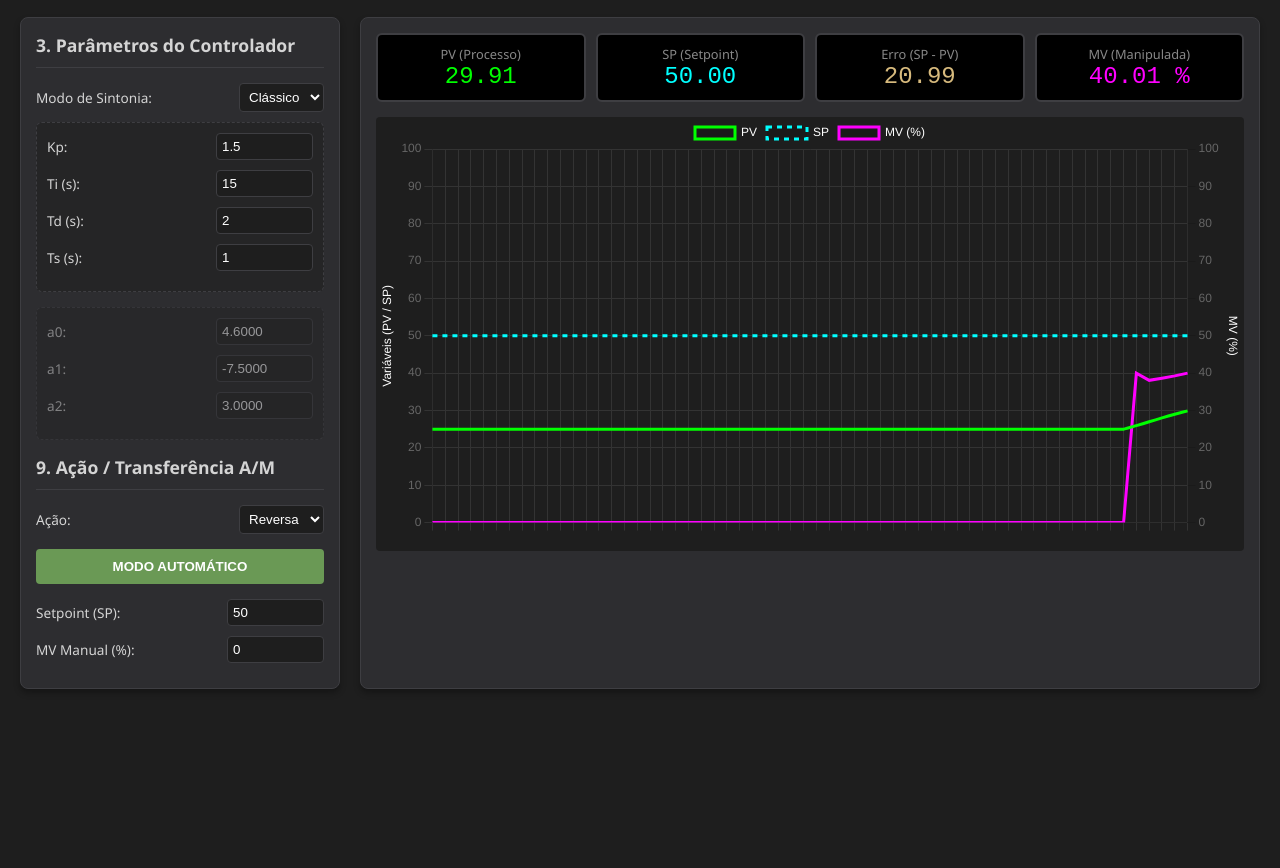
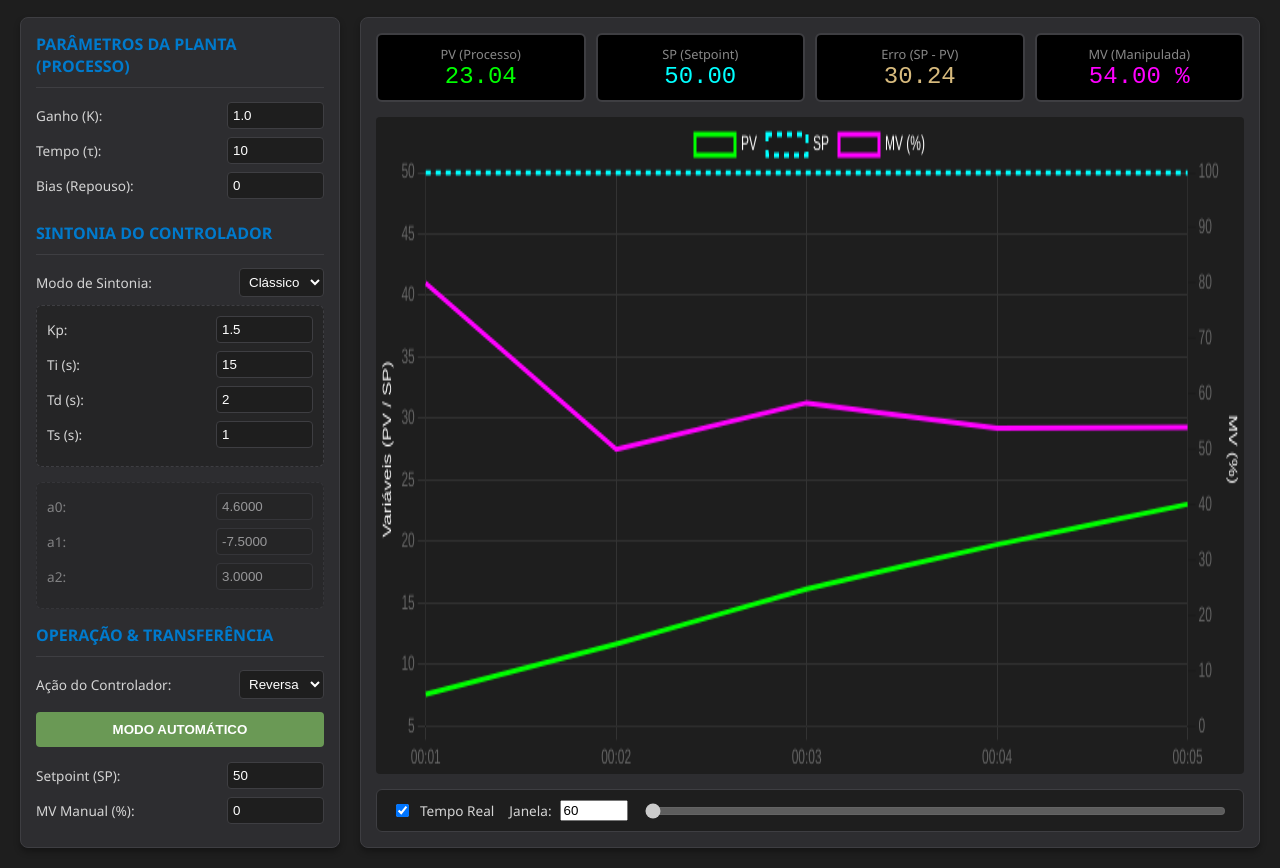
Before and after one commit to MGBFAS/Controlador, a plain HTML site: page index.html in a window 1280 px wide. Shown: the part 111-979 px from the top of the page. Before the commit the page ends 820 px from the top, so only its background shows below. Drawn offline with nearby package versions, Linux system fonts and the light colour scheme.

Commit message:
Refactor CSS and update HTML elements
Refactor CSS variables and update HTML structure for better readability and maintainability.

```diff
--- a/index.html
+++ b/index.html
@@ -7,14 +7,9 @@
     <script src="https://cdn.jsdelivr.net/npm/chart.js"></script>
     <style>
         :root {
-            --bg-color: #1e1e1e;
-            --panel-bg: #2d2d30;
-            --text-color: #d4d4d4;
-            --accent: #007acc;
-            --danger: #d16969;
-            --success: #6a9955;
-            --border: #3e3e42;
-            --warn: #d7ba7d;
+            --bg-color: #1e1e1e; --panel-bg: #2d2d30; --text-color: #d4d4d4;
+            --accent: #007acc; --danger: #d16969; --success: #6a9955;
+            --border: #3e3e42; --warn: #d7ba7d;
         }
         body {
             font-family: 'Segoe UI', Tahoma, Geneva, Verdana, sans-serif;
@@ -27,9 +22,10 @@
         .panel {
             background-color: var(--panel-bg); border: 1px solid var(--border);
             border-radius: 8px; padding: 15px; box-shadow: 0 4px 6px rgba(0,0,0,0.3);
+            display: flex; flex-direction: column;
         }
-        .panel h2 { font-size: 1.1em; margin-top: 0; border-bottom: 1px solid var(--border); padding-bottom: 10px; }
-        .form-group { margin-bottom: 10px; display: flex; justify-content: space-between; align-items: center; }
+        .panel h2 { font-size: 1.0em; margin-top: 0; border-bottom: 1px solid var(--border); padding-bottom: 10px; color: var(--accent); }
+        .form-group { margin-bottom: 8px; display: flex; justify-content: space-between; align-items: center; }
         .form-group label { font-size: 0.85em; }
         .form-group input, .form-group select {
             width: 85px; background-color: #1e1e1e; color: #fff;
@@ -39,7 +35,7 @@
             border: 1px dashed var(--border); padding: 10px; border-radius: 6px; margin-bottom: 15px; background-color: #252526;
         }
         .btn-toggle {
-            width: 100%; padding: 10px; margin-top: 5px; border: none;
+            width: 100%; padding: 10px; margin-top: 5px; margin-bottom: 15px; border: none;
             border-radius: 4px; font-weight: bold; cursor: pointer; transition: background 0.3s;
         }
         .btn-auto { background-color: var(--success); color: white; }
@@ -56,19 +52,30 @@
         .val-mv { color: #ff00ff !important; }
         .val-err { color: var(--warn) !important; }
 
-        canvas { background-color: #1e1e1e; border-radius: 4px; }
+        canvas { background-color: #1e1e1e; border-radius: 4px; flex-grow: 1; }
+        .history-controls {
+            display: flex; align-items: center; justify-content: space-between; gap: 15px;
+            margin-top: 15px; background-color: #1e1e1e; padding: 10px 15px;
+            border-radius: 6px; border: 1px solid var(--border);
+        }
+        .history-controls input[type="range"] { flex: 1; accent-color: var(--accent); cursor: pointer; }
+        .history-controls label { font-size: 0.85em; display: flex; align-items: center; gap: 8px; cursor: pointer; }
         .disabled-box { opacity: 0.5; pointer-events: none; }
     </style>
 </head>
 <body>
 
-    <h1>IHM - Controlador Digital Incremental</h1>
-    <div class="subtitle">Sintonia PID e Simulação de Processo</div>
+    <h1>IHM - Controlador Digital Genérico</h1>
+    <div class="subtitle">Sintonia PID e Simulação de Processo Contínuo</div>
 
     <div class="dashboard">
         <div class="panel">
-            <h2>3. Parâmetros do Controlador</h2>
+            <h2>PARÂMETROS DA PLANTA (PROCESSO)</h2>
+            <div class="form-group"><label title="Ganho Estático da Planta">Ganho (K):</label><input type="number" id="inp-pl-k" value="1.0" step="0.1"></div>
+            <div class="form-group"><label title="Inércia / Constante de tempo (s)">Tempo (τ):</label><input type="number" id="inp-pl-tau" value="10" step="1"></div>
+            <div class="form-group"><label title="Valor da PV quando MV = 0%">Bias (Repouso):</label><input type="number" id="inp-pl-bias" value="0" step="1"></div>
 
+            <h2 style="margin-top: 15px;">SINTONIA DO CONTROLADOR</h2>
             <div class="form-group">
                 <label>Modo de Sintonia:</label>
                 <select id="inp-modo-sintonia">
@@ -90,17 +97,17 @@
                 <div class="form-group"><label>a2:</label><input type="number" id="inp-a2" value="0.00" step="0.01"></div>
             </div>
 
-            <h2>9. Ação / Transferência A/M</h2>
+            <h2>OPERAÇÃO & TRANSFERÊNCIA</h2>
             <div class="form-group">
-                <label>Ação:</label>
+                <label>Ação do Controlador:</label>
                 <select id="inp-acao">
-                    <option value="reversa">Reversa (Aquecer)</option>
-                    <option value="direta">Direta (Resfriar)</option>
+                    <option value="reversa">Reversa (Ex: Aquecimento)</option>
+                    <option value="direta">Direta (Ex: Resfriamento)</option>
                 </select>
             </div>
 
             <button id="btn-am" class="btn-toggle btn-auto">MODO AUTOMÁTICO</button>
-            <div class="form-group" style="margin-top: 15px;"><label>Setpoint (SP):</label><input type="number" id="inp-sp" value="50" step="1"></div>
+            <div class="form-group"><label>Setpoint (SP):</label><input type="number" id="inp-sp" value="50" step="1"></div>
             <div class="form-group"><label>MV Manual (%):</label><input type="number" id="inp-mv-man" value="0" step="1" disabled></div>
         </div>
 
@@ -111,19 +118,21 @@
                 <div class="display-box"><div class="label">Erro (SP - PV)</div><div class="value val-err" id="disp-erro">0.00</div></div>
                 <div class="display-box"><div class="label">MV (Manipulada)</div><div class="value val-mv" id="disp-mv">0.00 %</div></div>
             </div>
-            <canvas id="trendChart" width="800" height="400"></canvas>
+            <canvas id="trendChart" width="800" height="350"></canvas>
+
+            <div class="history-controls">
+                <label><input type="checkbox" id="chk-realtime" checked> Tempo Real</label>
+                <label>Janela: <input type="number" id="inp-janela" value="60" min="10" max="600" step="10" style="width:60px;"></label>
+                <input type="range" id="slider-hist" min="0" max="0" value="0" disabled>
+            </div>
         </div>
     </div>
 
     <script>
         class ControladorDigitalPID {
             constructor(outMin = 0, outMax = 100) {
-                this.outMin = outMin;
-                this.outMax = outMax;
-                this.e_k1 = 0;
-                this.pv_k1 = 0;
-                this.pv_k2 = 0;
-                this.u_k1 = 0;
+                this.outMin = outMin; this.outMax = outMax;
+                this.e_k1 = 0; this.pv_k1 = 0; this.pv_k2 = 0; this.u_k1 = 0;
             }
 
             calcular(sp, pv, a0, a1, a2, dir, isAuto, manualMv, spTrackingAtivo = true) {
@@ -133,145 +142,154 @@
                 if (!isAuto) {
                     if (spTrackingAtivo) sp = pv;
                     let u_manual = Math.max(this.outMin, Math.min(this.outMax, manualMv));
-
                     this.u_k1 = u_manual;
                     this.e_k1 = dir * (sp - pv);
-                    this.pv_k1 = pv;
-                    this.pv_k2 = pv;
-
+                    this.pv_k1 = pv; this.pv_k2 = pv;
                     return { mv: u_manual, novoSp: sp, erro: erroReal };
                 }
 
-                // Adaptação dos coeficientes para respeitar o Requisito 10 (Derivada na VP)
                 let a0_PI = a0 - a2;
                 let a1_PI = a1 + 2 * a2;
-
-                // Parcela PI atua sobre o Erro
                 let deltaPI = (a0_PI * e_k) + (a1_PI * this.e_k1);
-
-                // Parcela D atua sobre a Variável de Processo (PV)
                 let deltaD = -dir * a2 * (pv - 2 * this.pv_k1 + this.pv_k2);
 
                 let deltaU = deltaPI + deltaD;
                 let u_k = this.u_k1 + deltaU;
-
-                // Anti Reset Wind-up
                 u_k = Math.max(this.outMin, Math.min(this.outMax, u_k));
 
-                // Atualização da memória
-                this.e_k1 = e_k;
-                this.pv_k2 = this.pv_k1;
-                this.pv_k1 = pv;
-                this.u_k1 = u_k;
+                this.e_k1 = e_k; this.pv_k2 = this.pv_k1; this.pv_k1 = pv; this.u_k1 = u_k;
 
                 return { mv: u_k, novoSp: sp, erro: erroReal };
             }
         }
 
         let isAuto = true;
-        let pv_atual = 25.0;
+        let pv_atual = 0.0; // Inicia no zero genérico
         const Ts = 1;
 
         const pid = new ControladorDigitalPID(0, 100);
-        pid.pv_k1 = pv_atual;
-        pid.pv_k2 = pv_atual;
+        pid.pv_k1 = pv_atual; pid.pv_k2 = pv_atual;
+
+        const maxHistorico = 3600; let tickCount = 0;
+        let hist_labels = [], hist_pv = [], hist_sp = [], hist_mv = [];
 
         const ctx = document.getElementById('trendChart').getContext('2d');
         const trendChart = new Chart(ctx, {
             type: 'line',
             data: {
-                labels: Array(60).fill(''),
+                labels: [],
                 datasets: [
-                    { label: 'PV', borderColor: '#00ff00', data: Array(60).fill(25), pointRadius: 0, tension: 0.1 },
-                    { label: 'SP', borderColor: '#00ffff', data: Array(60).fill(50), pointRadius: 0, borderDash: [5, 5] },
-                    { label: 'MV (%)', borderColor: '#ff00ff', data: Array(60).fill(0), pointRadius: 0, yAxisID: 'y1' }
+                    { label: 'PV', borderColor: '#00ff00', data: [], pointRadius: 0, tension: 0.1 },
+                    { label: 'SP', borderColor: '#00ffff', data: [], pointRadius: 0, borderDash: [5, 5] },
+                    { label: 'MV (%)', borderColor: '#ff00ff', data: [], pointRadius: 0, yAxisID: 'y1' }
                 ]
             },
             options: {
                 responsive: true, animation: false,
                 scales: {
-                    y: { min: 0, max: 100, title: { display: true, text: 'Variáveis (PV / SP)', color: '#fff' }, grid: { color: '#333' } },
+                    y: { title: { display: true, text: 'Variáveis (PV / SP)', color: '#fff' }, grid: { color: '#333' } },
                     y1: { min: 0, max: 100, position: 'right', title: { display: true, text: 'MV (%)', color: '#fff' }, grid: { drawOnChartArea: false } },
-                    x: { grid: { color: '#333' } }
+                    x: { grid: { color: '#333' }, ticks: { maxTicksLimit: 15 } }
                 },
                 plugins: { legend: { labels: { color: '#fff' } } }
             }
         });
 
-        // Lógica de alternância de modos
         const modoSintonia = document.getElementById('inp-modo-sintonia');
         const boxPid = document.getElementById('box-pid');
         const boxCoef = document.getElementById('box-coef');
-        const inpA0 = document.getElementById('inp-a0');
-        const inpA1 = document.getElementById('inp-a1');
-        const inpA2 = document.getElementById('inp-a2');
+        const chkRealtime = document.getElementById('chk-realtime');
+        const inpJanela = document.getElementById('inp-janela');
+        const sliderHist = document.getElementById('slider-hist');
 
         modoSintonia.addEventListener('change', (e) => {
             if(e.target.value === 'pid') {
-                boxPid.classList.remove('disabled-box');
-                boxCoef.classList.add('disabled-box');
+                boxPid.classList.remove('disabled-box'); boxCoef.classList.add('disabled-box');
             } else {
-                boxPid.classList.add('disabled-box');
-                boxCoef.classList.remove('disabled-box');
+                boxPid.classList.add('disabled-box'); boxCoef.classList.remove('disabled-box');
             }
         });
+
+        sliderHist.addEventListener('input', () => { chkRealtime.checked = false; atualizarGraficoHistorico(); });
+        inpJanela.addEventListener('change', atualizarGraficoHistorico);
+        chkRealtime.addEventListener('change', atualizarGraficoHistorico);
+
+        function atualizarGraficoHistorico() {
+            let janela = parseInt(inpJanela.value) || 60;
+            let total = hist_labels.length;
+            sliderHist.max = Math.max(0, total - janela);
+            if(chkRealtime.checked) { sliderHist.value = sliderHist.max; sliderHist.disabled = true; }
+            else { sliderHist.disabled = false; }
+            let start = parseInt(sliderHist.value);
+            let end = start + janela;
+            if (total < janela) { start = 0; end = total; }
+            trendChart.data.labels = hist_labels.slice(start, end);
+            trendChart.data.datasets[0].data = hist_pv.slice(start, end);
+            trendChart.data.datasets[1].data = hist_sp.slice(start, end);
+            trendChart.data.datasets[2].data = hist_mv.slice(start, end);
+            trendChart.update('none');
+        }
 
         setInterval(() => {
             let a0, a1, a2;
 
-            // Verifica o modo de entrada escolhido
             if (modoSintonia.value === 'pid') {
                 const Kp = parseFloat(document.getElementById('inp-kp').value);
                 const Ti = parseFloat(document.getElementById('inp-ti').value);
                 const Td = parseFloat(document.getElementById('inp-td').value);
-
-                // Converte Kp, Ti, Td para a0, a1, a2
                 a0 = Kp * (1 + (Ts / Ti) + (Td / Ts));
                 a1 = -Kp * (1 + 2 * (Td / Ts));
                 a2 = Kp * (Td / Ts);
-
-                // Exibe os valores calculados nos inputs bloqueados
-                inpA0.value = a0.toFixed(4);
-                inpA1.value = a1.toFixed(4);
-                inpA2.value = a2.toFixed(4);
+                document.getElementById('inp-a0').value = a0.toFixed(4);
+                document.getElementById('inp-a1').value = a1.toFixed(4);
+                document.getElementById('inp-a2').value = a2.toFixed(4);
             } else {
-                // Lê diretamente dos inputs de a0, a1, a2
-                a0 = parseFloat(inpA0.value);
-                a1 = parseFloat(inpA1.value);
-                a2 = parseFloat(inpA2.value);
+                a0 = parseFloat(document.getElementById('inp-a0').value);
+                a1 = parseFloat(document.getElementById('inp-a1').value);
+                a2 = parseFloat(document.getElementById('inp-a2').value);
             }
 
             let dir = document.getElementById('inp-acao').value === 'direta' ? -1 : 1;
             let sp_input = parseFloat(document.getElementById('inp-sp').value);
             const mv_man_input = parseFloat(document.getElementById('inp-mv-man').value);
 
-            // Passa os coeficientes diretamente para a classe
             const resultado = pid.calcular(sp_input, pv_atual, a0, a1, a2, dir, isAuto, mv_man_input, true);
             const mv_aplicada = resultado.mv;
 
-            if (!isAuto && sp_input !== resultado.novoSp) {
-                document.getElementById('inp-sp').value = resultado.novoSp.toFixed(1);
-            }
+            if (!isAuto && sp_input !== resultado.novoSp) { document.getElementById('inp-sp').value = resultado.novoSp.toFixed(1); }
 
-            let ganhoPlanta = 0.5;
-            let constanteTempo = 0.95;
-            let perturbacao = (Math.random() - 0.5) * 0.5;
+            // ==========================================
+            // SIMULAÇÃO GENÉRICA DE PLANTA G(s) = K / (τs + 1)
+            // ==========================================
+            let k_pl = parseFloat(document.getElementById('inp-pl-k').value);
+            let tau_pl = parseFloat(document.getElementById('inp-pl-tau').value);
+            let bias_pl = parseFloat(document.getElementById('inp-pl-bias').value);
 
-            if(dir === 1) { // Reversa
-                pv_atual = (pv_atual * constanteTempo) + (25 * (1 - constanteTempo)) + (mv_aplicada * ganhoPlanta * (1 - constanteTempo)) + perturbacao;
-            } else { // Direta
-                pv_atual = (pv_atual * constanteTempo) + (80 * (1 - constanteTempo)) - (mv_aplicada * ganhoPlanta * (1 - constanteTempo)) + perturbacao;
-            }
+            if (tau_pl < 0.1) tau_pl = 0.1; // Evita divisão por zero
+
+            // Fator de decaimento Exponencial (ZOH)
+            let alpha = Math.exp(-Ts / tau_pl);
+            let perturbacao = (Math.random() - 0.5) * 0.1; // Ruído leve
+
+            // Valor de repouso para o qual a PV tende dado a MV atual
+            let pv_regime = (k_pl * mv_aplicada) + bias_pl;
+
+            // Atualização contínua da PV
+            pv_atual = (pv_atual * alpha) + (pv_regime * (1 - alpha)) + perturbacao;
+            // ==========================================
 
             document.getElementById('disp-pv').innerText = pv_atual.toFixed(2);
             document.getElementById('disp-sp').innerText = resultado.novoSp.toFixed(2);
             document.getElementById('disp-erro').innerText = resultado.erro.toFixed(2);
             document.getElementById('disp-mv').innerText = mv_aplicada.toFixed(2) + ' %';
 
-            trendChart.data.datasets[0].data.shift(); trendChart.data.datasets[0].data.push(pv_atual);
-            trendChart.data.datasets[1].data.shift(); trendChart.data.datasets[1].data.push(resultado.novoSp);
-            trendChart.data.datasets[2].data.shift(); trendChart.data.datasets[2].data.push(mv_aplicada);
-            trendChart.update();
+            tickCount++;
+            let m = Math.floor(tickCount / 60).toString().padStart(2, '0');
+            let s = (tickCount % 60).toString().padStart(2, '0');
+
+            hist_labels.push(`${m}:${s}`); hist_pv.push(pv_atual); hist_sp.push(resultado.novoSp); hist_mv.push(mv_aplicada);
+            if(hist_labels.length > maxHistorico) { hist_labels.shift(); hist_pv.shift(); hist_sp.shift(); hist_mv.shift(); }
+            atualizarGraficoHistorico();
 
         }, Ts * 1000);
 
@@ -282,15 +300,11 @@
         btnAM.addEventListener('click', () => {
             isAuto = !isAuto;
             if (isAuto) {
-                btnAM.className = 'btn-toggle btn-auto';
-                btnAM.innerText = 'MODO AUTOMÁTICO';
-                inpMvMan.disabled = true;
-                inpSp.disabled = false;
+                btnAM.className = 'btn-toggle btn-auto'; btnAM.innerText = 'MODO AUTOMÁTICO';
+                inpMvMan.disabled = true; inpSp.disabled = false;
             } else {
-                btnAM.className = 'btn-toggle btn-manual';
-                btnAM.innerText = 'MODO MANUAL';
-                inpMvMan.disabled = false;
-                inpSp.disabled = true;
+                btnAM.className = 'btn-toggle btn-manual'; btnAM.innerText = 'MODO MANUAL';
+                inpMvMan.disabled = false; inpSp.disabled = true;
                 inpMvMan.value = parseFloat(document.getElementById('disp-mv').innerText).toFixed(1);
             }
         });
```
